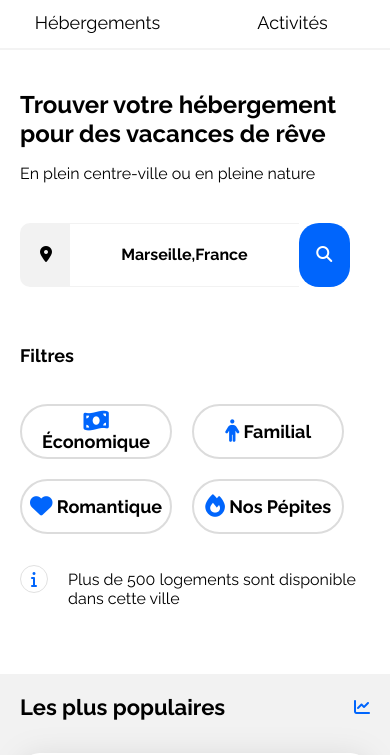
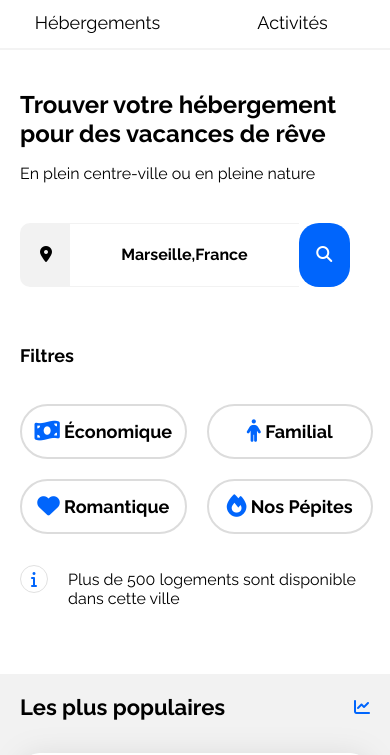
Before and after one commit to Tiiphuss/OCProjet2, a plain HTML site: page index.html in a window 390 px wide. Shown: the part 87-842 px from the top of the page. Drawn offline with Linux system fonts and the light colour scheme.

Commit message:
Correction Terminée-Soutenance

```diff
--- a/css/style.css
+++ b/css/style.css
@@ -286,12 +286,16 @@ form input {
 .Filtres {
     margin-top: 40px;
     margin-bottom: 20px;
-    margin-right: 2em;
     display: flex;
     gap: 20px;
 }
 
-.Filtres button {
+.Filtres_bouton {
+    display: flex;
+    gap: 20px;
+}
+
+.Filtres_bouton button {
     background-color: white;
     border-radius: 30px 30px 30px 30px;
     border: 2px solid #dcdcdc;
@@ -440,6 +444,10 @@ footer {
     .Assistance {
         margin-right: 100px;
     }
+
+    .Filtres {
+       flex-direction: column;
+    }
 }
 
 /* Small devices (phones, less than 768px) */
@@ -545,6 +553,11 @@ footer {
         margin-left: 20px;
     }
 
+    .Filtres_bouton {
+        display: flex;
+        flex-wrap: wrap;
+    }
+
     .populaires-cards {
         flex-direction: column;
         justify-content: space-between;
@@ -631,10 +644,6 @@ footer {
         margin-left: 20px;
     }
 
-    .populaires-title {
-
-    }
-
     .Apropos {
         margin-left: 20px;
     }
--- a/index.html
+++ b/index.html
@@ -41,11 +41,15 @@
             </form>
 
             <div class="Filtres">
-                <p>Filtres</p>
-                <button><i class="fa-solid fa-money-bill-wave fa-lg"></i> Économique</button>
-                <button><i class="fa-solid fa-person fa-lg"></i> Familial</button>
-                <button><i class="fa-solid fa-heart fa-lg"></i> Romantique</button>
-                <button><i class="fa-solid fa-fire fa-lg"></i> Nos Pépites</button>
+                <div class="texte_filtres">
+                    <p>Filtres</p>
+                </div>
+                <div class="Filtres_bouton">
+                    <button><i class="fa-solid fa-money-bill-wave fa-lg"></i> Économique</button>
+                    <button><i class="fa-solid fa-person fa-lg"></i> Familial</button>
+                    <button><i class="fa-solid fa-heart fa-lg"></i> Romantique</button>
+                    <button><i class="fa-solid fa-fire fa-lg"></i> Nos Pépites</button>
+                </div>
             </div>
 
             <div class="Phrase">
```
